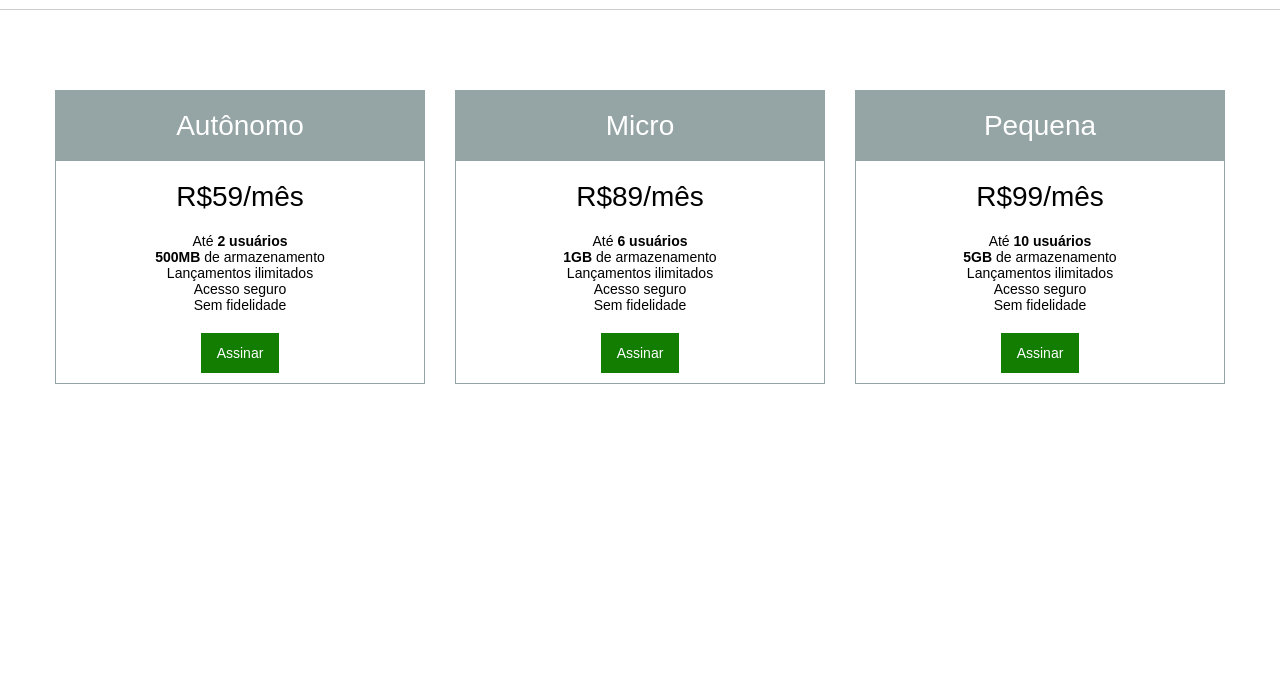
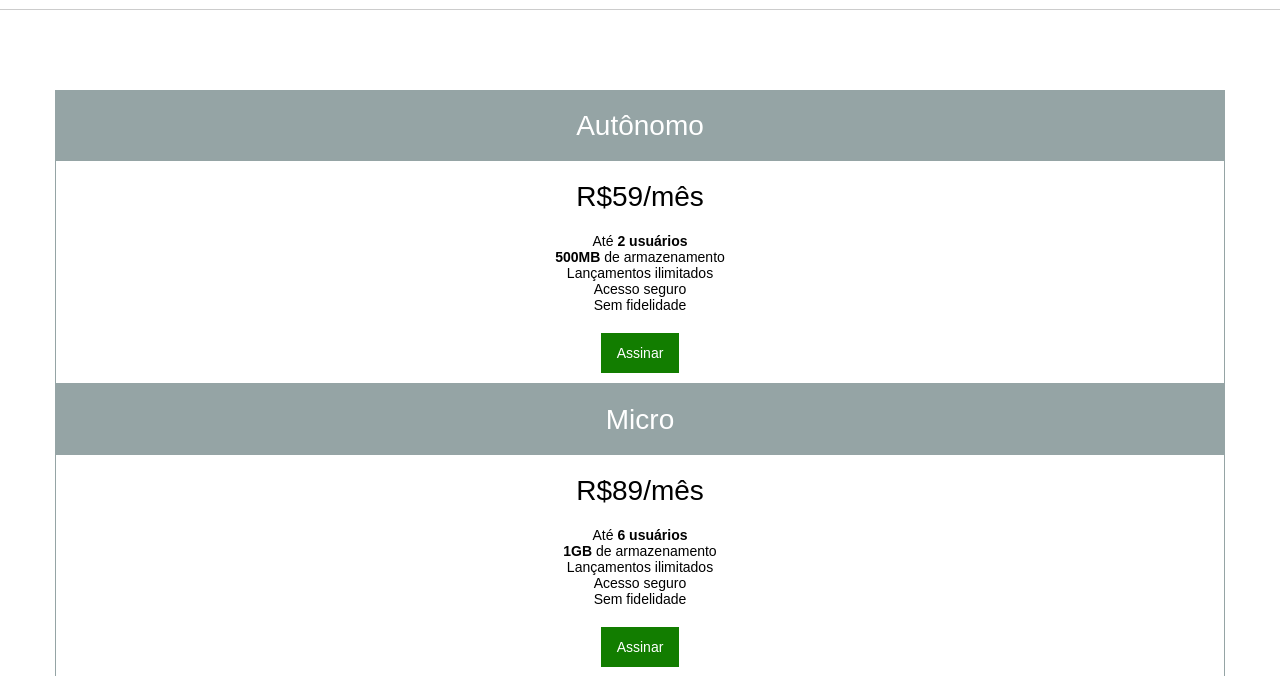
Before and after one commit to adrianopassis/costa-verde, a plain HTML site: page index.html in a window 1280 px wide. Shown: the part 50-726 px from the top of the page. Drawn offline with Linux system fonts and the light colour scheme.

Commit message:
Pequena mudança

```diff
--- a/css/estilos.css
+++ b/css/estilos.css
@@ -38,9 +38,13 @@ header img {
 article {
   padding: 10px;
   border: 1px solid #95a4a5;
-  width: 370px;
-  float: left;
-  margin-right: 30px;
+
+}
+
+@media(min-width: 800px){
+  article{
+
+  }
 }
 
 article > h2 {
```
